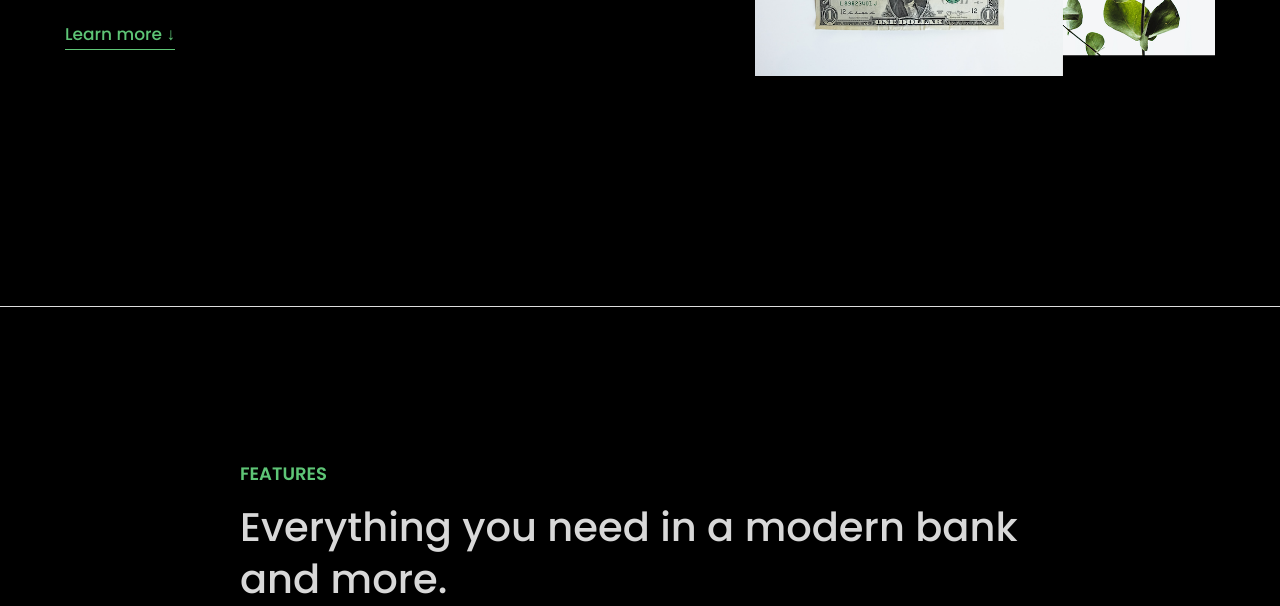
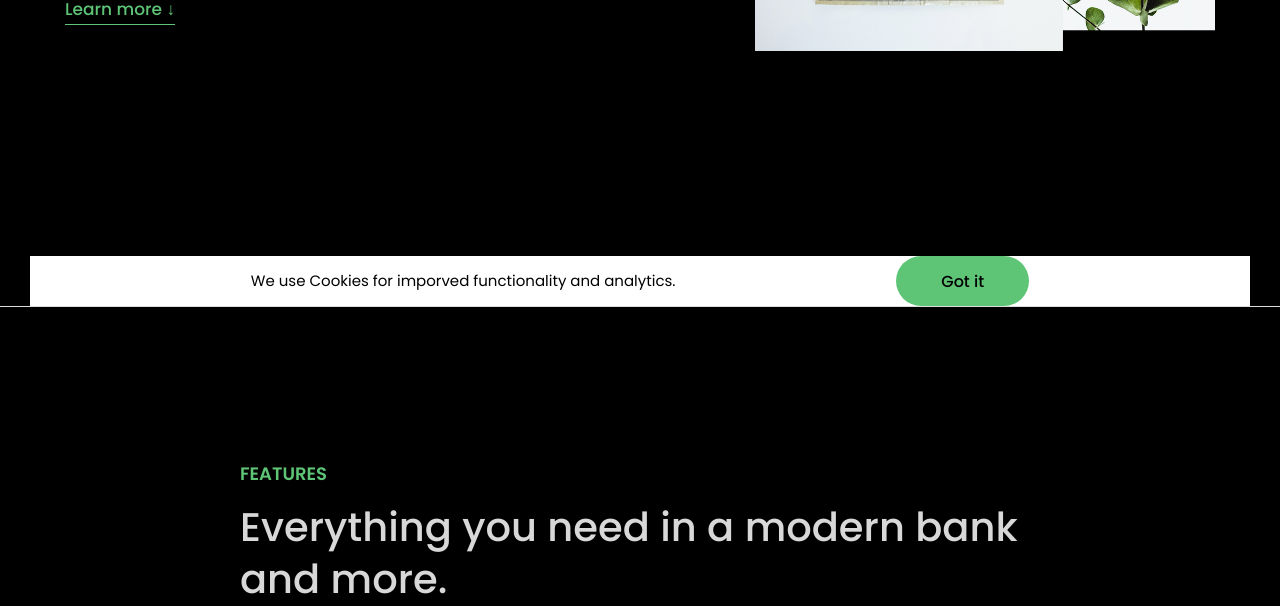
Before and after one commit to Rohitkushwaha01/JavaScript_ES5_ES6, a plain HTML site: page 20_Advance_DOM/index.html in a window 1280 px wide. Shown: the part 494-1100 px from the top of the page. Drawn offline with Linux system fonts and the light colour scheme.

Commit message:
creating and deleting elements

```diff
--- /dev/null
+++ b/20_Advance_DOM/02_Creating_Deleting_Element.js
@@ -0,0 +1,26 @@
+// Creating Elements and inserting Elements.
+// .insertAdjacentElement
+
+// Selectin DOM element
+const header = document.querySelector('.header'); // first Selecting header
+
+// Creating
+const message = document.createElement('div'); // Creating a new cookie element
+message.classList.add('cookie-message'); // adding class to the new element
+
+message.innerHTML =
+'We use Cookies for imporved functionality and analytics. <button class="btn btn-custom btn--close--cookie">Got it</button>'; // adding content for the new element
+
+// Adding the created element in the DOM
+// prepend add the element as the first child element of the selected element in this case header.
+// append add the element as the last child element of the selected element in this case header.
+// header.prepend(message);
+header.append(message);
+
+// Deleting Elements
+
+const btncustom = document.querySelector('.btn-custom');
+
+btncustom.addEventListener('click',()=>{
+    message.remove();
+})
--- a/20_Advance_DOM/index.html
+++ b/20_Advance_DOM/index.html
@@ -350,6 +350,6 @@
     </div>
     <div class="overlay hidden"></div>
 
-    <script src="02_Creating_Element.js"></script>
+    <script src="02_Creating_Deleting_Element.js"></script>
   </body>
 </html>
--- a/20_Advance_DOM/style.css
+++ b/20_Advance_DOM/style.css
@@ -668,7 +668,7 @@ h4 {
   justify-content: space-evenly;
   width: 100%;
   background-color: white;
-  color: #bbb;
+  color: rgb(0, 0, 0);
   font-size: 1.5rem;
   font-weight: 400;
 }
```
Also changed, not shown: 20_Advance_DOM/02_Creating_Element.js (deleted).
